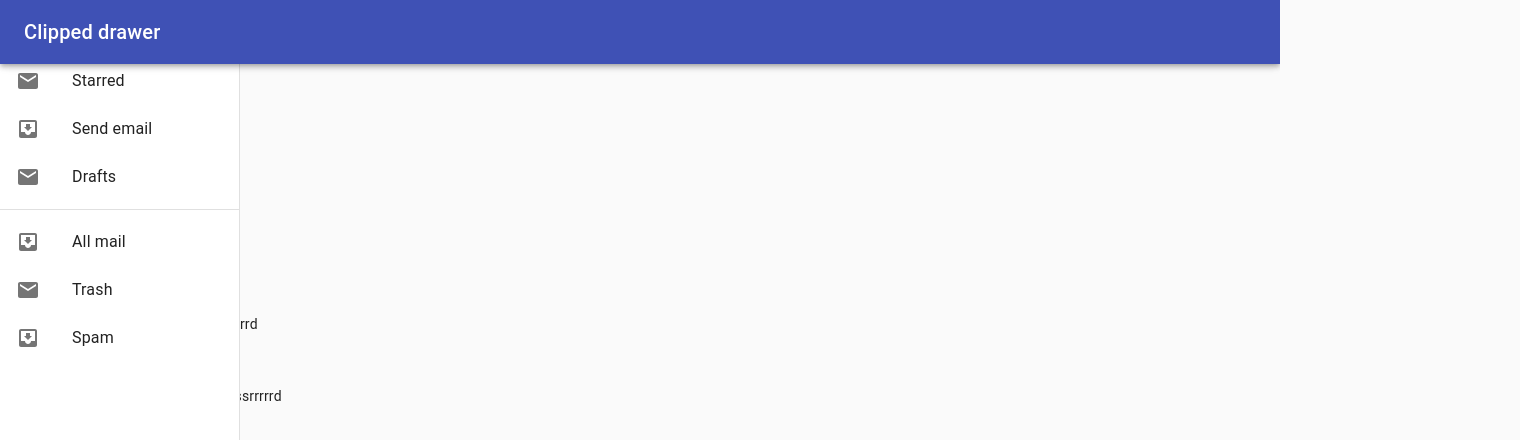
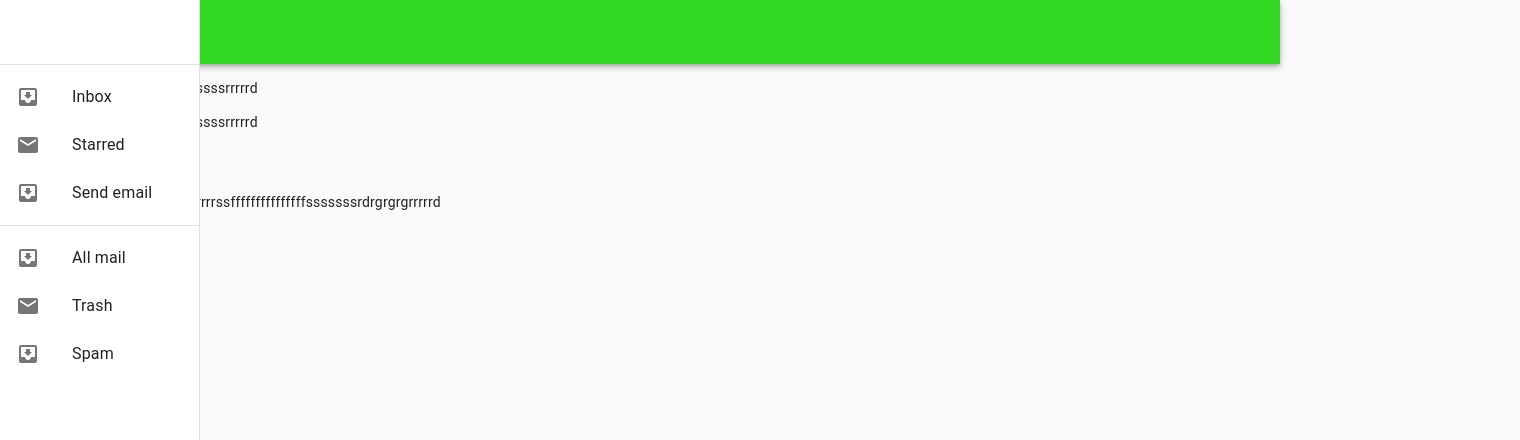
Before and after one commit to Hibar3/Questbook, a Next.js app: page /Quest/main in a window 1280 px wide. Shown: the top 440 px of the page, 1520 px wide, since content can reach past the window. Built offline with nearby package versions, Linux system fonts and the light colour scheme.

Commit message:
Fix drawer ui

```diff
--- a/src/components/ClippedDrawer.tsx
+++ b/src/components/ClippedDrawer.tsx
@@ -15,7 +15,7 @@ import MailIcon from "@material-ui/icons/Mail";
 
 import ClippedPanel from "./ClippedPanel";
 
-const drawerWidth = 240;
+const drawerWidth = 200;
 
 export default function ClippedDrawer() {
   const classes = useStyles();
@@ -23,23 +23,26 @@ export default function ClippedDrawer() {
   return (
     <div>
       <CssBaseline />
-      <AppBar position="relative" className={classes.appBar}>
+      <AppBar position="fixed" className={classes.appBar}>
         <Toolbar>
           <Typography variant="h6" noWrap>
-            Clipped drawer
+            Quest
           </Typography>
         </Toolbar>
       </AppBar>
-
-      <Drawer
+      <div>
+        {/* <Drawer
           className={classes.drawer}
-        variant="permanent"
+          variant="persistent"
+          open={true}
           classes={{
             paper: classes.drawerPaper,
           }}
         >
+          <Toolbar />
           <ClippedPanel />
-      </Drawer>
+        </Drawer> */}
+      </div>
     </div>
   );
 }
@@ -57,7 +60,6 @@ const useStyles = makeStyles((theme: Theme) =>
     },
     drawer: {
       width: drawerWidth,
-      marginTop: "250px",
     },
     drawerPaper: {
       width: drawerWidth,
@@ -69,5 +71,7 @@ const useStyles = makeStyles((theme: Theme) =>
       flexGrow: 1,
       padding: theme.spacing(3),
     },
+
+    toolbar: theme.mixins.toolbar,
   })
 );
--- a/src/components/ClippedPanel.tsx
+++ b/src/components/ClippedPanel.tsx
@@ -51,7 +51,7 @@ export default function ClippedPanel() {
       </div> */}
       <Divider />
       <List>
-        {["Inbox", "Starred", "Send email", "Drafts"].map((text, index) => (
+        {["Inbox", "Starred", "Send email"].map((text, index) => (
           <ListItem button key={text}>
             <ListItemIcon>
               {index % 2 === 0 ? <InboxIcon /> : <MailIcon />}
--- a/src/pages/Quest/main.tsx
+++ b/src/pages/Quest/main.tsx
@@ -6,10 +6,25 @@ import {
   useTheme,
   Theme,
 } from "@material-ui/core/styles";
-import Drawer from "@material-ui/core/Drawer";
+import {
+  List,
+  Divider,
+  Drawer,
+  AppBar,
+  Toolbar,
+  Typography,
+} from "@material-ui/core";
+import ListItem from "@material-ui/core/ListItem";
+import ListItemIcon from "@material-ui/core/ListItemIcon";
+import ListItemText from "@material-ui/core/ListItemText";
+import InboxIcon from "@material-ui/icons/MoveToInbox";
+import MailIcon from "@material-ui/icons/Mail";
 
 import ClippedDrawer from "../../components/ClippedDrawer";
 import ClippedPanel from "../../components/ClippedPanel";
+import NavBar from "../../components/NavBar";
+
+const drawerWidth = 200;
 
 export default function Main() {
   const router = useRouter();
@@ -20,14 +35,59 @@ export default function Main() {
   return (
     <div>
       <div>
-        <ClippedDrawer />
+        {/* <AppBar position="relative">
+          <Toolbar>
+            <Typography variant="h6" noWrap>
+              Quest
+            </Typography>
+          </Toolbar>
+        </AppBar> */}
+        {/* <ClippedDrawer /> */}
+        <NavBar />
       </div>
+      <div>
+        <div>
+          <p>asrrrrrrrrrrrrrrssfffffffffffffffsssssssrrrrrd</p>
+          <Drawer
+            className={classes.drawer}
+            variant="persistent"
+            open={true}
+            classes={{
+              paper: classes.drawerPaper,
+            }}
+          >
+            <Toolbar />
+            <Divider />
+            <List>
+              {["Inbox", "Starred", "Send email"].map((text, index) => (
+                <ListItem button key={text}>
+                  <ListItemIcon>
+                    {index % 2 === 0 ? <InboxIcon /> : <MailIcon />}
+                  </ListItemIcon>
+                  <ListItemText primary={text} />
+                </ListItem>
+              ))}
+            </List>
+            <Divider />
+            <List>
+              {["All mail", "Trash", "Spam"].map((text, index) => (
+                <ListItem button key={text}>
+                  <ListItemIcon>
+                    {index % 2 === 0 ? <InboxIcon /> : <MailIcon />}
+                  </ListItemIcon>
+                  <ListItemText primary={text} />
+                </ListItem>
+              ))}
+            </List>
+          </Drawer>
 
-      <p>asrrrrrrrrrrrrrrssfffffffffffffffsssssssrrrrrd</p>
+          <p>asrrrrrrrrrrrrrrssfffffffffffffffsssssssrrrrrd</p>
 
-      <main className={classes.content}>
-        <p>asrrrrrrrrrrrrrrssfffffffffffffffsssssssrrrrrd</p>
-      </main>
+          <main className={classes.content}>
+            <p>asrrrrrrrrrrrrrrssfffffffffffffffsssssssrdrgrgrgrrrrrd</p>
+          </main>
+        </div>
+      </div>
     </div>
   );
 }
@@ -36,6 +96,34 @@ const useStyles = makeStyles((theme: Theme) =>
   createStyles({
     root: {
       display: "flex",
+    },
+    drawer: {
+      width: drawerWidth,
+    },
+    drawerPaper: {
+      width: drawerWidth,
+      flexShrink: 0,
+    },
+    drawerContainer: {
+      overflow: "auto",
+    },
+    drawerOpen: {
+      width: drawerWidth,
+      transition: theme.transitions.create("width", {
+        easing: theme.transitions.easing.sharp,
+        duration: theme.transitions.duration.enteringScreen,
+      }),
+    },
+    drawerClose: {
+      transition: theme.transitions.create("width", {
+        easing: theme.transitions.easing.sharp,
+        duration: theme.transitions.duration.leavingScreen,
+      }),
+      overflowX: "hidden",
+      width: theme.spacing(7) + 1,
+      [theme.breakpoints.up("sm")]: {
+        width: theme.spacing(9) + 1,
+      },
     },
     toolbar: {
       display: "flex",
@@ -46,8 +134,10 @@ const useStyles = makeStyles((theme: Theme) =>
       ...theme.mixins.toolbar,
     },
     content: {
+      position: "absolute",
       flexGrow: 1,
-      padding: theme.spacing(3),
+      padding: theme.spacing(4),
+      marginLeft: "100px",
     },
   })
 );
```
Lines whose indentation alone changed are shown as unchanged.
